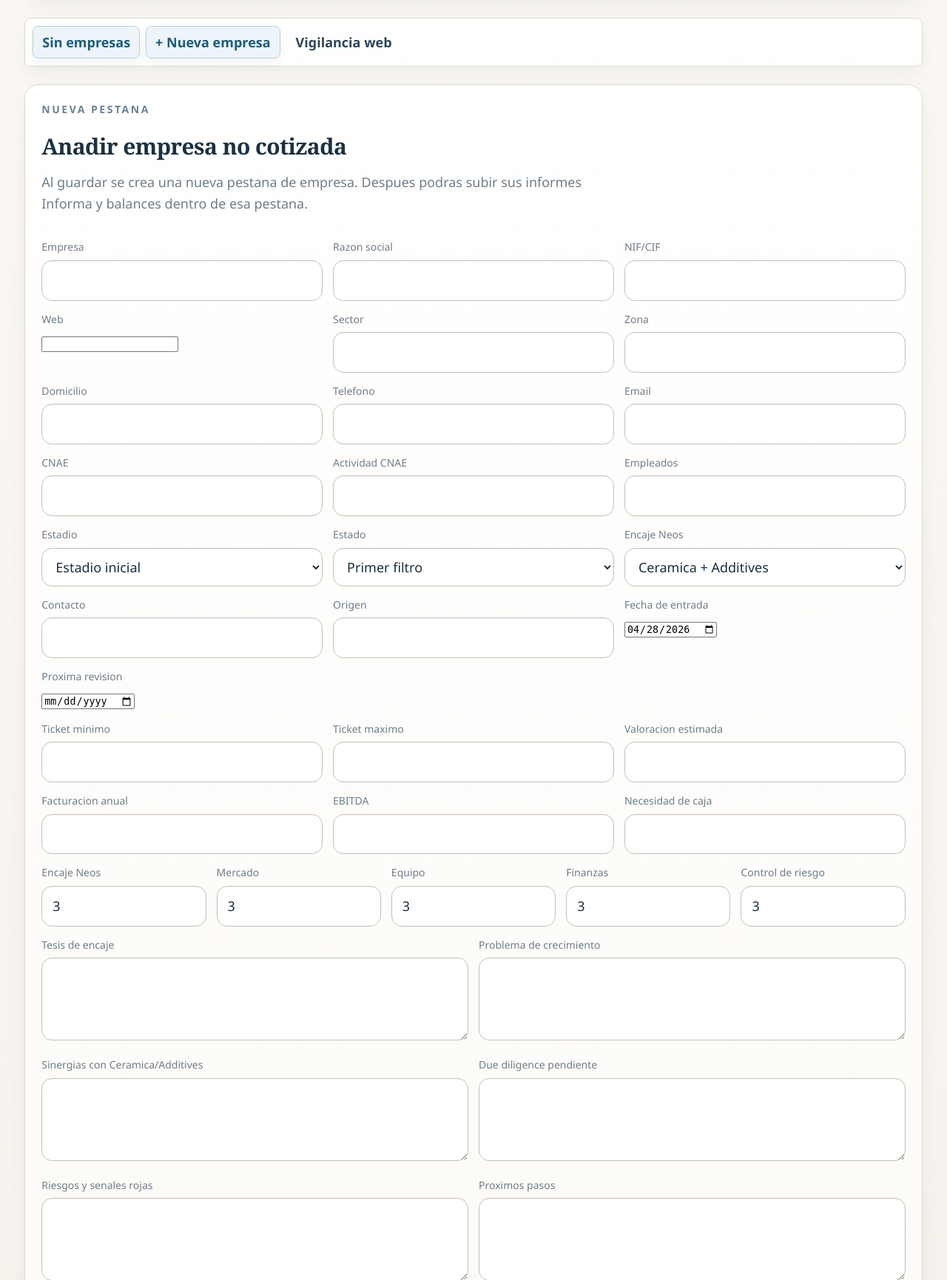
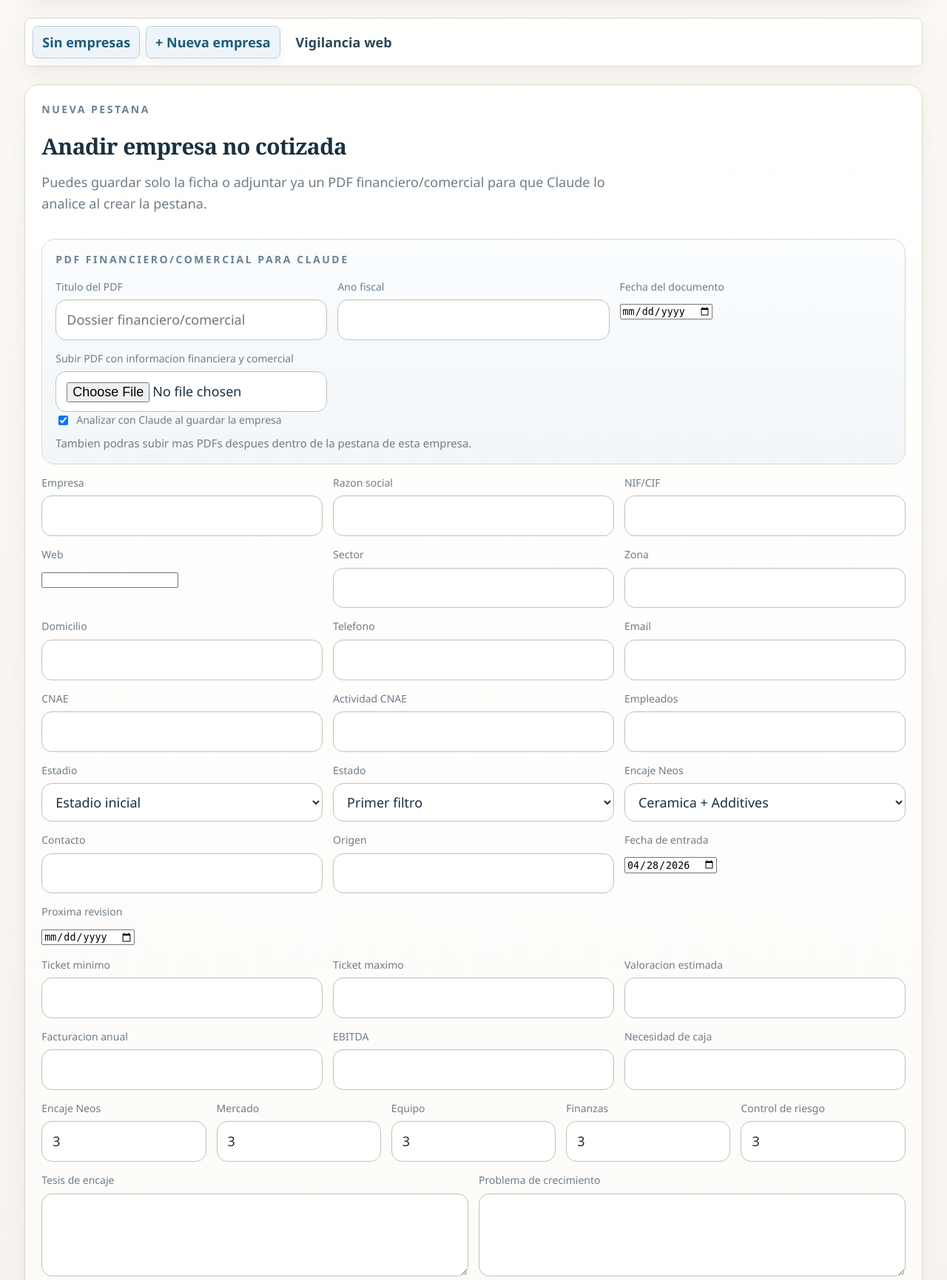
Before and after one commit to NeosAware/inversiones_personales, a Django app: page /radar-empresas-no-cotizadas/ in a window 1280 px wide. Shown: the part 1039-2770 px from the top of the page at 74% size. Run offline with Django 5.2, Linux system fonts and the light colour scheme; the visitor is signed in with stand-in values (Sample User, id 1); data comes from the database, SQL or seed files in the repository; data that the repository does not hold is empty.

Commit message:
Allow initial venture PDF upload

```diff
--- a/templates/venture_studies/ventureopportunity_list.html
+++ b/templates/venture_studies/ventureopportunity_list.html
@@ -553,13 +553,24 @@
           <div>
             <p class="section-title">Nueva pestana</p>
             <h2 style="margin-top:0;">Anadir empresa no cotizada</h2>
-            <p class="muted" style="margin-top:0;max-width:74ch;">Al guardar se crea una nueva pestana de empresa. Despues podras subir sus informes Informa y balances dentro de esa pestana.</p>
+            <p class="muted" style="margin-top:0;max-width:74ch;">Puedes guardar solo la ficha o adjuntar ya un PDF financiero/comercial para que Claude lo analice al crear la pestana.</p>
           </div>
         </div>
         {% if can_manage_finances %}
-          <form method="post" class="stack">
+          <form method="post" enctype="multipart/form-data" class="stack">
             {% csrf_token %}
             <input type="hidden" name="action" value="save_opportunity">
+            <section class="soft-panel">
+              <p class="section-title">PDF financiero/comercial para Claude</p>
+              <div class="venture-form-grid">
+                <div><label>Titulo del PDF</label><input type="text" name="title" placeholder="Dossier financiero/comercial"></div>
+                <div><label>Ano fiscal</label><input type="number" name="fiscal_year" min="1990" max="2100"></div>
+                <div><label>Fecha del documento</label><input type="date" name="document_date"></div>
+                <div><label>Subir PDF con informacion financiera y comercial</label><input type="file" name="file" accept=".pdf,application/pdf"></div>
+              </div>
+              <label style="display:flex;gap:8px;align-items:center;"><input type="checkbox" name="use_ai" checked> Analizar con Claude al guardar la empresa</label>
+              <p class="metric-sub" style="margin-bottom:0;">Tambien podras subir mas PDFs despues dentro de la pestana de esta empresa.</p>
+            </section>
             <div class="venture-form-grid">
               <div><label for="{{ form.company_name.id_for_label }}">{{ form.company_name.label }}</label>{{ form.company_name }}</div>
               <div><label for="{{ form.legal_name.id_for_label }}">{{ form.legal_name.label }}</label>{{ form.legal_name }}</div>
--- a/venture_studies/views.py
+++ b/venture_studies/views.py
@@ -181,7 +181,46 @@ class VentureOpportunityListView(LoginRequiredMixin, TemplateView):
             messages.success(request, f"La empresa {opportunity.company_name} se ha incorporado al radar.")
         else:
             messages.success(request, f"La empresa {opportunity.company_name} se ha actualizado correctamente.")
+        self._analyze_attached_dossier(request, opportunity)
         return self._redirect_to_company(opportunity.id)
+
+    def _analyze_attached_dossier(self, request, opportunity):
+        if "file" not in request.FILES:
+            return None
+        data = request.POST.copy()
+        data["opportunity"] = str(opportunity.id)
+        form = VentureDossierAnalysisForm(data, request.FILES)
+        if not form.is_valid():
+            messages.warning(
+                request,
+                "La empresa se ha guardado, pero el PDF financiero/comercial no se pudo analizar. Revisa que sea un PDF valido.",
+            )
+            return None
+
+        document = form.save_document()
+        snapshot = run_document_analysis(
+            document,
+            use_ai=form.cleaned_data.get("use_ai", True),
+        )
+        messages.success(
+            request,
+            (
+                f"PDF financiero/comercial de {document.opportunity.company_name} analizado por {snapshot.agent_label}. "
+                f"Recomendacion: {snapshot.get_recommendation_display()} "
+                f"y precio orientativo {snapshot.suggested_purchase_price or 0:.2f} EUR."
+            ),
+        )
+        if form.cleaned_data.get("use_ai", True) and snapshot.agent_provider != "anthropic":
+            messages.warning(
+                request,
+                "Claude no ha intervenido en este analisis. Revisa AI_LLM_PROVIDER=anthropic y ANTHROPIC_API_KEY si quieres lectura Claude.",
+            )
+        if document.extraction_status == VentureDocument.ExtractionStatus.FAILED:
+            messages.warning(
+                request,
+                "El PDF se ha guardado, pero no se pudo extraer texto. Si es un escaneo, sube una version con OCR para que Claude pueda leerlo.",
+            )
+        return snapshot
 
     def _upload_balance(self, request):
         form = VentureBalanceAnalysisForm(request.POST, request.FILES)
```
Also changed, not shown: venture_studies/tests.py (+49 -0 lines).
